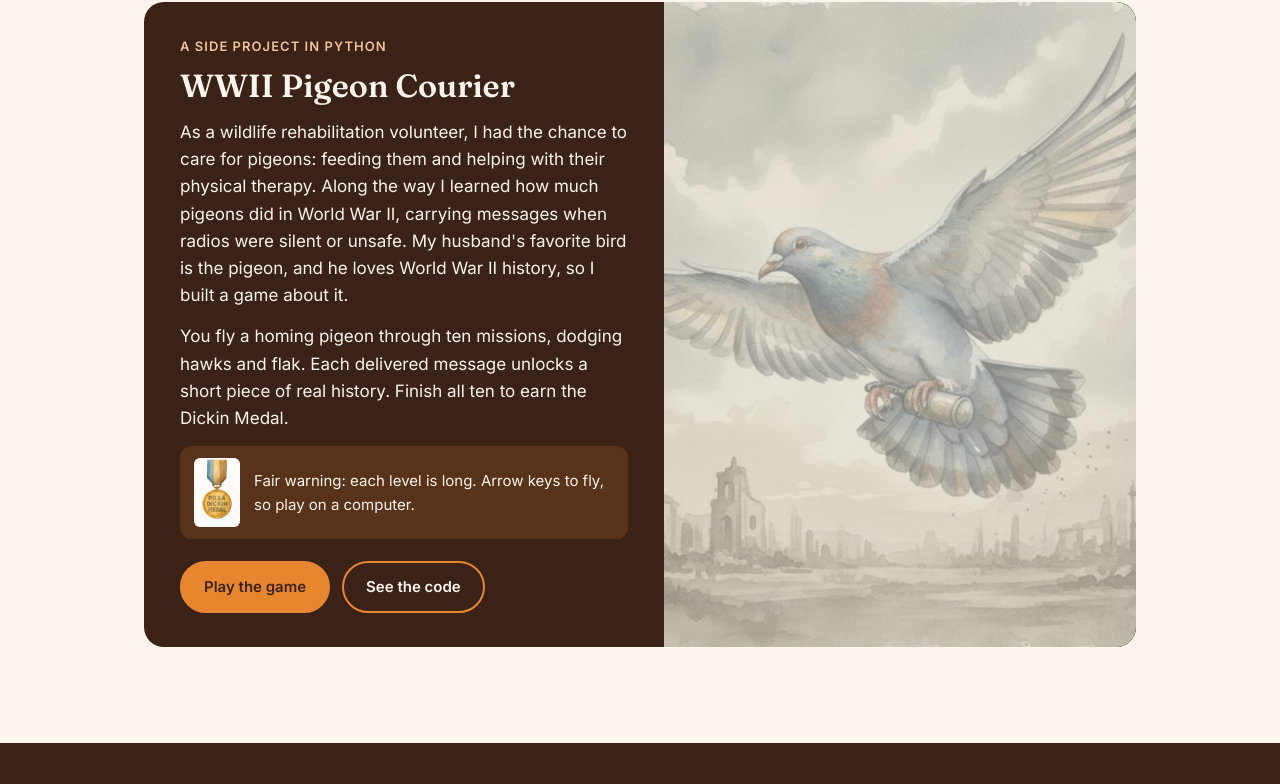
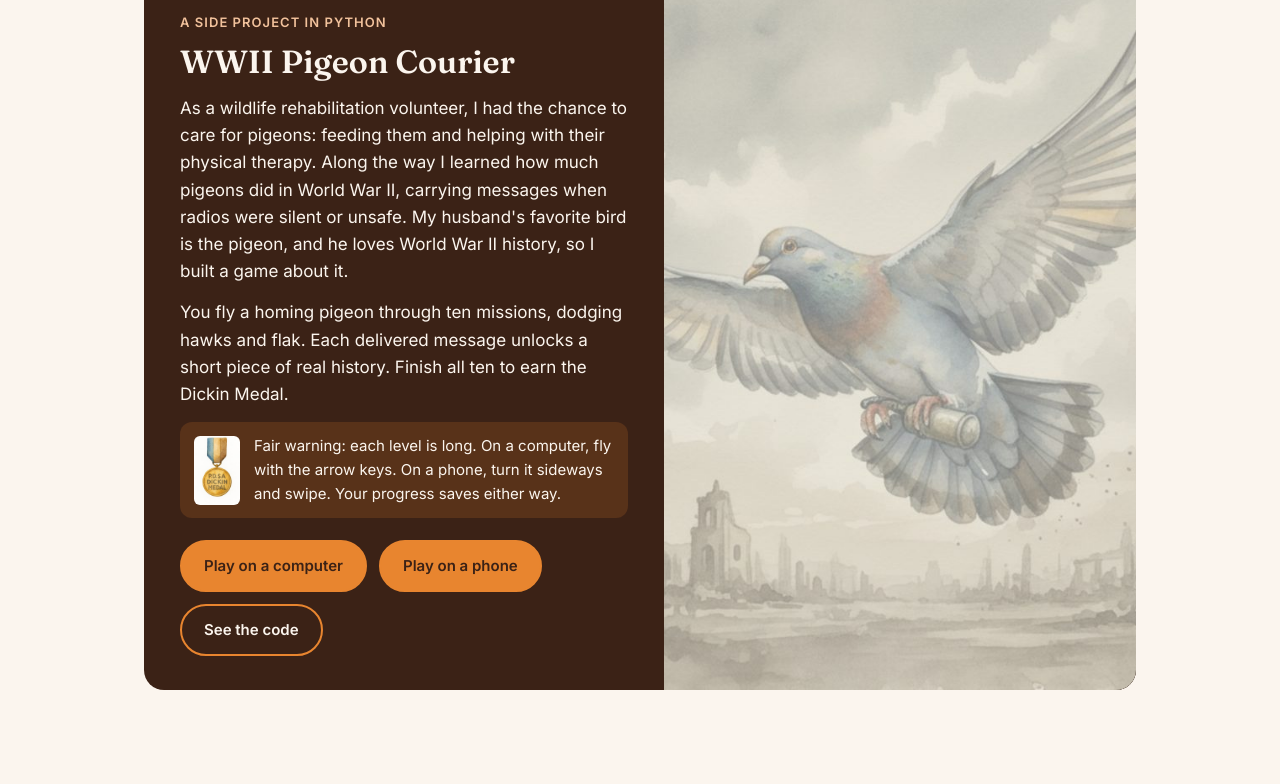
Before and after one commit to humaira-ahmed-anesthesia/games, a plain HTML site: page index.html in a window 1280 px wide. Shown: the part 2290-3074 px from the top of the page. Drawn offline with Linux system fonts and the light colour scheme.

Commit message:
Pigeon Courier: separate computer and phone buttons
Co-Authored-By: Claude Opus 5.5 <noreply@anthropic.com>
Claude-Session: https://claude.ai/code/session_01QFoND7V2nRJ4jb7GtBYK59

```diff
--- a/index.html
+++ b/index.html
@@ -41,7 +41,7 @@
           <dl>
             <dt>Games</dt><dd>Med-Surg Shift, WWII Pigeon Courier</dd>
             <dt>Built with</dt><dd>HTML &amp; JavaScript, Python &amp; Pygame</dd>
-            <dt>Play on</dt><dd>Phone or computer (Med-Surg), computer (Pigeon)</dd>
+            <dt>Play on</dt><dd>Phone or computer, for both games</dd>
           </dl>
         </aside>
       </div>
@@ -79,10 +79,11 @@
         <p>You fly a homing pigeon through ten missions, dodging hawks and flak. Each delivered message unlocks a short piece of real history. Finish all ten to earn the Dickin Medal.</p>
         <div class="medal-note">
           <img src="images/medal.jpg" alt="Watercolor of the PDSA Dickin Medal from the game">
-          <span>Fair warning: each level is long. Arrow keys to fly, so play on a computer.</span>
+          <span>Fair warning: each level is long. On a computer, fly with the arrow keys. On a phone, turn it sideways and swipe. Your progress saves either way.</span>
         </div>
         <div class="hero-actions">
-          <a class="btn btn-solid" href="https://humaira-ahmed-anesthesia.github.io/pigeon-courier/" target="_blank" rel="noopener">Play the game</a>
+          <a class="btn btn-solid" href="https://humaira-ahmed-anesthesia.github.io/pigeon-courier/" target="_blank" rel="noopener">Play on a computer</a>
+          <a class="btn btn-solid" href="https://humaira-ahmed-anesthesia.github.io/pigeon-courier/?mobile=1" target="_blank" rel="noopener">Play on a phone</a>
           <a class="btn btn-ghost" href="https://github.com/humaira-ahmed-anesthesia/pigeon-courier" target="_blank" rel="noopener">See the code</a>
         </div>
       </div>
```
